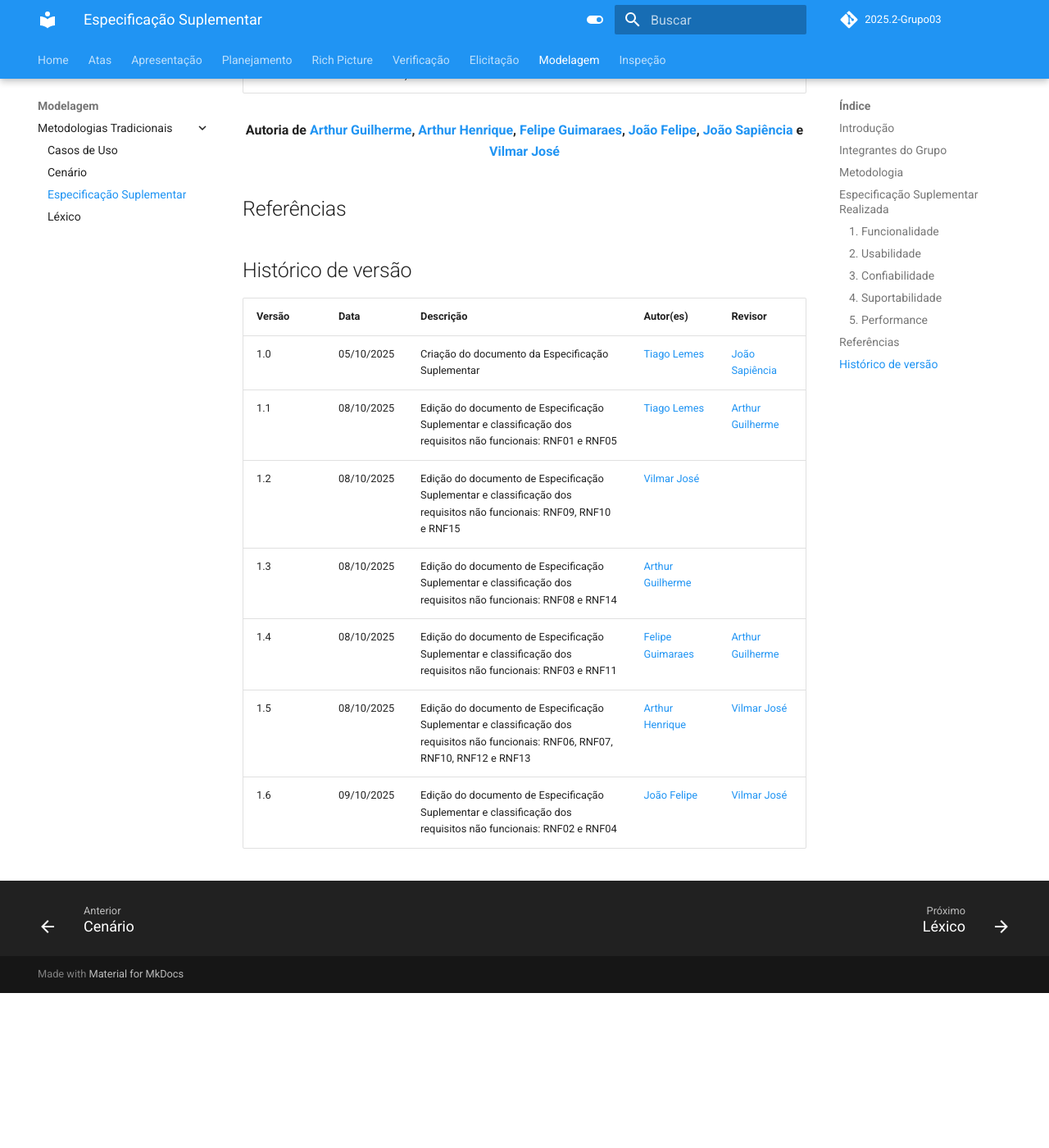
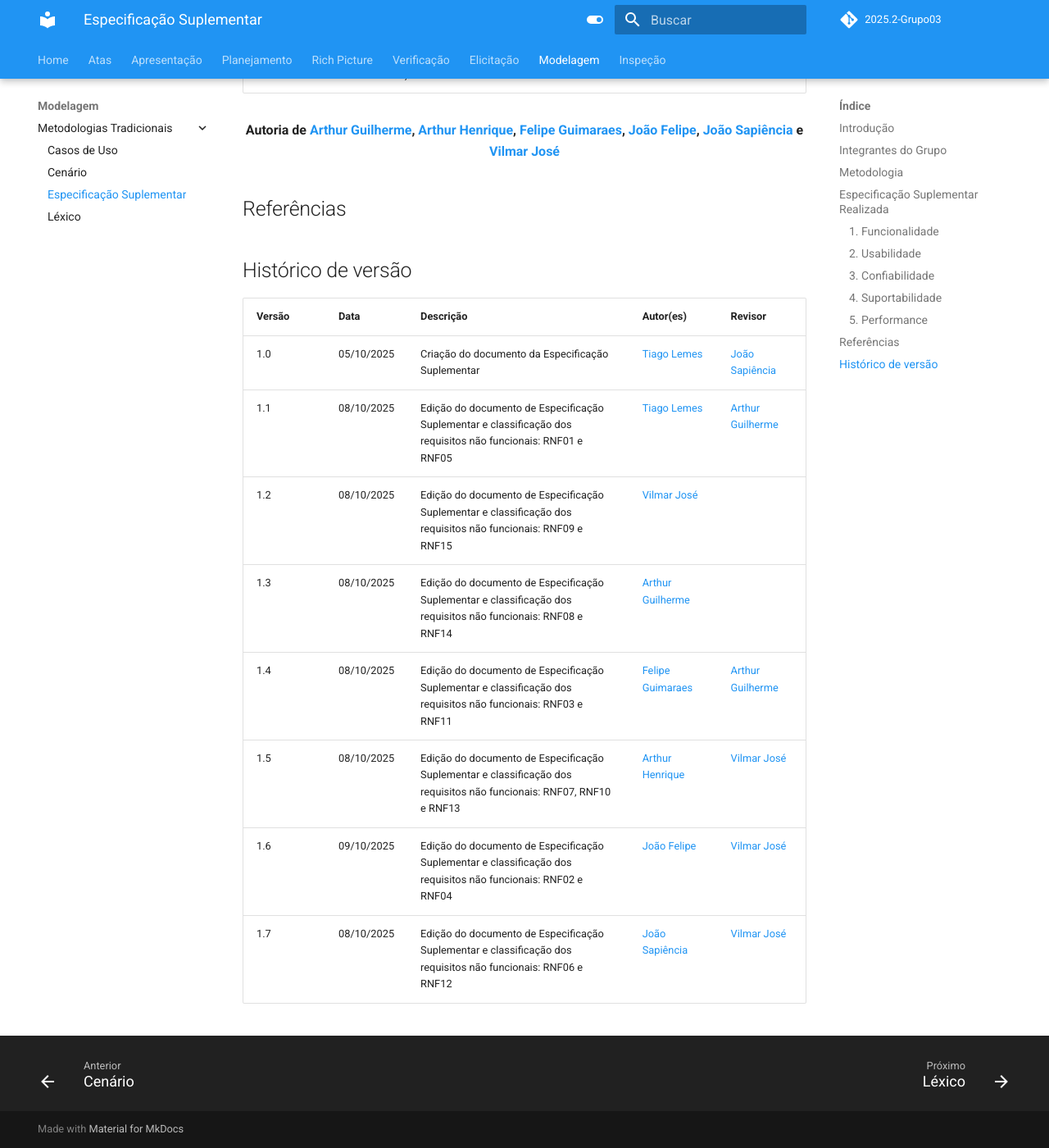
Before and after one commit to Requisitos-de-Software/2025.2-Grupo03, an MkDocs documentation site: the page built from docs/Modelagem/especificacao_suplementar.md, in a window 1280 px wide and 1400 px high, scrolled down 4679 px. Shown: the whole window at 82% size. Built offline with MkDocs 1.6.1 and Material for MkDocs 9.7.7, drawn with Linux system fonts in a browser that asks for light colours; comment, search, counter and statistics services are not loaded; before the commit the page ends 5890 px from its top, so only the background shows below that; some of the changed text lies outside the part shown.

Commit message:
Update especificacao_suplementar.md

```diff
--- a/docs/Modelagem/especificacao_suplementar.md
+++ b/docs/Modelagem/especificacao_suplementar.md
@@ -21,10 +21,10 @@
 | Nome | Quais etapas participou |
 |---------------------------|---------------------------------------|
 | [Arthur Guilherme](https://github.com/ArthurGuilher62) | Classificação dos requisitos não funcionais: [RNF08](https://requisitos-de-software.github.io/2025.2-Grupo03/Elicitacao/requisitos_elicitados/#requisitos-nao-funcionais) e [RNF14](https://requisitos-de-software.github.io/2025.2-Grupo03/Elicitacao/requisitos_elicitados/#requisitos-nao-funcionais).|
-| [Arthur Henrique](https://github.com/arthurhvieira1) |  Classificação dos requisitos não funcionais: [RNF06](https://requisitos-de-software.github.io/2025.2-Grupo03/Elicitacao/requisitos_elicitados/#requisitos-nao-funcionais), [RNF07](https://requisitos-de-software.github.io/2025.2-Grupo03/Elicitacao/requisitos_elicitados/#requisitos-nao-funcionais), [RNF10](https://requisitos-de-software.github.io/2025.2-Grupo03/Elicitacao/requisitos_elicitados/#requisitos-nao-funcionais), [RNF12](https://requisitos-de-software.github.io/2025.2-Grupo03/Elicitacao/requisitos_elicitados/#requisitos-nao-funcionais) e [RNF13](https://requisitos-de-software.github.io/2025.2-Grupo03/Elicitacao/requisitos_elicitados/#requisitos-nao-funcionais).   |
+| [Arthur Henrique](https://github.com/arthurhvieira1) |  Classificação dos requisitos não funcionais: [RNF07](https://requisitos-de-software.github.io/2025.2-Grupo03/Elicitacao/requisitos_elicitados/#requisitos-nao-funcionais) e [RNF13](https://requisitos-de-software.github.io/2025.2-Grupo03/Elicitacao/requisitos_elicitados/#requisitos-nao-funcionais).   |
 | [Felipe Guimaraes](https://github.com/felipegf1) | Classificação dos requisitos não funcionais: [RNF03](https://requisitos-de-software.github.io/2025.2-Grupo03/Elicitacao/requisitos_elicitados/#requisitos-nao-funcionais) e [RNF11](https://requisitos-de-software.github.io/2025.2-Grupo03/Elicitacao/requisitos_elicitados/#requisitos-nao-funcionais).                                      |
 | [João Felipe](https://github.com/MrBolt2005) |  Classificação dos requisitos não funcionais: [RNF02](https://requisitos-de-software.github.io/2025.2-Grupo03/Elicitacao/requisitos_elicitados/#requisitos-nao-funcionais) e [RNF04](https://requisitos-de-software.github.io/2025.2-Grupo03/Elicitacao/requisitos_elicitados/#requisitos-nao-funcionais).   |
-| [João Sapiência](https://github.com/JoaoSapiencia) |                                       |
+| [João Sapiência](https://github.com/JoaoSapiencia) |      Classificação dos requisitos não funcionais: [RNF06](https://requisitos-de-software.github.io/2025.2-Grupo03/Elicitacao/requisitos_elicitados/#requisitos-nao-funcionais) e [RNF12](https://requisitos-de-software.github.io/2025.2-Grupo03/Elicitacao/requisitos_elicitados/#requisitos-nao-funcionais)                                 |
 | [Tiago Lemes](https://github.com/TiagoTeixeira-2005) | Criação do documento de Especificação Suplementar e classificação dos requisitos não funcionais: [RNF01](https://requisitos-de-software.github.io/2025.2-Grupo03/Elicitacao/requisitos_elicitados/#requisitos-nao-funcionais) e [RNF05](https://requisitos-de-software.github.io/2025.2-Grupo03/Elicitacao/requisitos_elicitados/#requisitos-nao-funcionais).                                      |
 | [Vilmar José](https://github.com/VilmarFagundes) | Classificação dos requisitos não funcionais: [RNF09](https://requisitos-de-software.github.io/2025.2-Grupo03/Elicitacao/requisitos_elicitados/#requisitos-nao-funcionais), [RNF10](https://requisitos-de-software.github.io/2025.2-Grupo03/Elicitacao/requisitos_elicitados/#requisitos-nao-funcionais) e [RNF15](https://requisitos-de-software.github.io/2025.2-Grupo03/Elicitacao/requisitos_elicitados/#requisitos-nao-funcionais) |
 
@@ -166,8 +166,9 @@
 |--------|------|-----------|-----------|---------|
 | 1.0    | 05/10/2025 | Criação do documento da Especificação Suplementar | [Tiago Lemes](https://github.com/TiagoTeixeira-2005) |  [João Sapiência](https://github.com/JoaoSapiencia) |
 | 1.1    | 08/10/2025 | Edição do documento de Especificação Suplementar e classificação dos requisitos não funcionais: RNF01 e RNF05 | [Tiago Lemes](https://github.com/TiagoTeixeira-2005) |  [Arthur Guilherme](https://github.com/ArthurGuilher62) |
-| 1.2    | 08/10/2025 | Edição do documento de Especificação Suplementar e classificação dos requisitos não funcionais: RNF09, RNF10 e RNF15 | [Vilmar José](https://github.com/VilmarFagundes) |  |
+| 1.2    | 08/10/2025 | Edição do documento de Especificação Suplementar e classificação dos requisitos não funcionais: RNF09 e RNF15 | [Vilmar José](https://github.com/VilmarFagundes) |  |
 | 1.3    | 08/10/2025 | Edição do documento de Especificação Suplementar e classificação dos requisitos não funcionais: RNF08 e RNF14 | [Arthur Guilherme](https://github.com/ArthurGuilher62) | |
 | 1.4    | 08/10/2025 | Edição do documento de Especificação Suplementar e classificação dos requisitos não funcionais: RNF03 e RNF11 |[Felipe Guimaraes](https://github.com/felipegf1) | [Arthur Guilherme](https://github.com/ArthurGuilher62) |
-| 1.5    | 08/10/2025 | Edição do documento de Especificação Suplementar e classificação dos requisitos não funcionais: RNF06, RNF07, RNF10, RNF12 e RNF13 | [Arthur Henrique](https://github.com/arthurhvieira1) |  [Vilmar José](https://github.com/VilmarFagundes) |
+| 1.5    | 08/10/2025 | Edição do documento de Especificação Suplementar e classificação dos requisitos não funcionais: RNF07, RNF10 e RNF13 | [Arthur Henrique](https://github.com/arthurhvieira1) |  [Vilmar José](https://github.com/VilmarFagundes) |
 | 1.6    | 09/10/2025 | Edição do documento de Especificação Suplementar e classificação dos requisitos não funcionais: RNF02 e RNF04 | [João Felipe](https://github.com/MrBolt2005) |  [Vilmar José](https://github.com/VilmarFagundes) |
+| 1.7    | 08/10/2025 | Edição do documento de Especificação Suplementar e classificação dos requisitos não funcionais: RNF06 e RNF12 | [João Sapiência](https://github.com/JoaoSapiencia) |  [Vilmar José](https://github.com/VilmarFagundes) |
```
